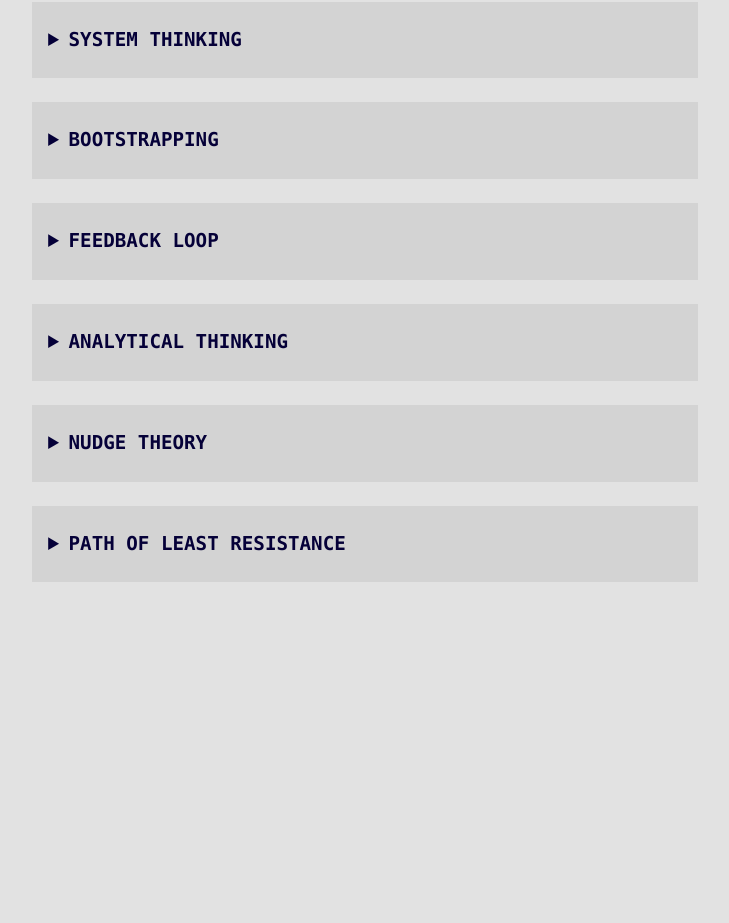
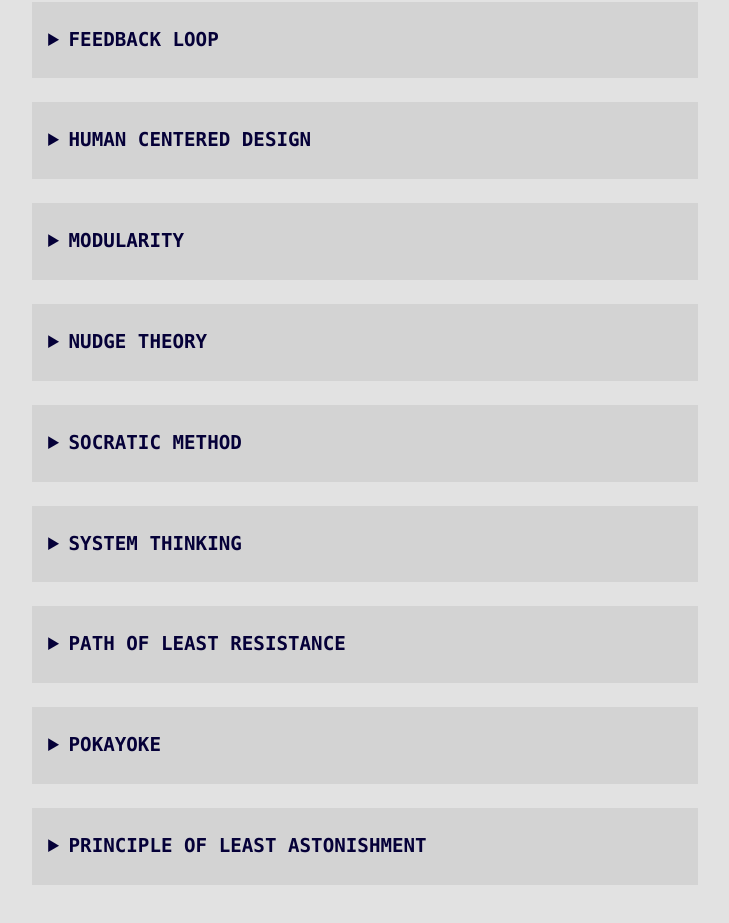
Before and after one commit to boriskirov/boris-kirov-portfolio, a Next.js app: page /playground/my-glossary in a window 1280 px wide. Shown: the part 659-1582 px from the top of the page, without its empty margins (275-1004 px from the left). Before the commit the page ends 1334 px from the top, so only its background shows below. Built offline with nearby package versions, Linux system fonts and the light colour scheme.

Commit message:
glossary update

```diff
--- a/pages/playground/my-glossary.js
+++ b/pages/playground/my-glossary.js
@@ -77,52 +77,13 @@ function Mirotone() {
                       aria-haspopup="true"
                       className={`${utilStyles.headingM}`}
                     >
-                      Socratic method
+                      Analytical thinking
                     </summary>
                     <p>
-                      The Socratic method (also known as method of Elenchus,
-                      elenctic method, or Socratic debate) is a form of
-                      cooperative argumentative dialogue between individuals,
-                      based on asking and answering questions to stimulate
-                      critical thinking and to draw out ideas and underlying
-                      presuppositions.
-                    </p>
-                  </details>
-
-                  <details className={`${utilStyles.dicCard}`}>
-                    <summary
-                      aria-haspopup="true"
-                      className={`${utilStyles.headingM}`}
-                    >
-                      Human Centered Design
-                    </summary>
-                    <p>
-                      Human-centered design is a creative approach to problem
-                      solving. It’s a process that starts with the people you’re
-                      designing for and ends with new solutions that are tailor
-                      made to suit their needs. Human-centered design is all
-                      about building a deep empathy with the people you’re
-                      designing for; generating tons of ideas; building a bunch
-                      of prototypes; sharing what you’ve made with the people
-                      you’re designing for; and eventually putting your
-                      innovative new solution out in the world.
-                    </p>
-                  </details>
-
-                  <details className={`${utilStyles.dicCard}`}>
-                    <summary
-                      aria-haspopup="true"
-                      className={`${utilStyles.headingM}`}
-                    >
-                      System Thinking
-                    </summary>
-                    <p>
-                      Systems thinking is a holistic approach to analysis that
-                      focuses on the way that a system's constituent parts
-                      interrelate and how systems work over time and within the
-                      context of larger systems. The systems thinking approach
-                      contrasts with traditional analysis, which studies systems
-                      by breaking them down into their separate elements.
+                      Analytical thinking is the ability to tackle complicated
+                      issues by evaluating information you’ve gathered and
+                      organized. Analytical thinkers can detect patterns between
+                      datasets that often lead to creative solutions.
                     </p>
                   </details>
 
@@ -163,13 +124,35 @@ function Mirotone() {
                       aria-haspopup="true"
                       className={`${utilStyles.headingM}`}
                     >
-                      Analytical thinking
+                      Human Centered Design
                     </summary>
                     <p>
-                      Analytical thinking is the ability to tackle complicated
-                      issues by evaluating information you’ve gathered and
-                      organized. Analytical thinkers can detect patterns between
-                      datasets that often lead to creative solutions.
+                      Human-centered design is a creative approach to problem
+                      solving. It’s a process that starts with the people you’re
+                      designing for and ends with new solutions that are tailor
+                      made to suit their needs. Human-centered design is all
+                      about building a deep empathy with the people you’re
+                      designing for; generating tons of ideas; building a bunch
+                      of prototypes; sharing what you’ve made with the people
+                      you’re designing for; and eventually putting your
+                      innovative new solution out in the world.
+                    </p>
+                  </details>
+
+                  <details className={`${utilStyles.dicCard}`}>
+                    <summary
+                      aria-haspopup="true"
+                      className={`${utilStyles.headingM}`}
+                    >
+                      Modularity
+                    </summary>
+                    <p>
+                      Modular design is a design approach that creates things
+                      out of independent parts with standard interfaces. This
+                      allows designs to be customized, upgraded, repaired and
+                      for parts to be. A well known example of modular design
+                      are LEGO plastic construction toys and Ikea the
+                      Scandinavian-founded, worldwide furniture store.
                     </p>
                   </details>
 
@@ -194,6 +177,40 @@ function Mirotone() {
                       aria-haspopup="true"
                       className={`${utilStyles.headingM}`}
                     >
+                      Socratic method
+                    </summary>
+                    <p>
+                      The Socratic method (also known as method of Elenchus,
+                      elenctic method, or Socratic debate) is a form of
+                      cooperative argumentative dialogue between individuals,
+                      based on asking and answering questions to stimulate
+                      critical thinking and to draw out ideas and underlying
+                      presuppositions.
+                    </p>
+                  </details>
+
+                  <details className={`${utilStyles.dicCard}`}>
+                    <summary
+                      aria-haspopup="true"
+                      className={`${utilStyles.headingM}`}
+                    >
+                      System Thinking
+                    </summary>
+                    <p>
+                      Systems thinking is a holistic approach to analysis that
+                      focuses on the way that a system's constituent parts
+                      interrelate and how systems work over time and within the
+                      context of larger systems. The systems thinking approach
+                      contrasts with traditional analysis, which studies systems
+                      by breaking them down into their separate elements.
+                    </p>
+                  </details>
+
+                  <details className={`${utilStyles.dicCard}`}>
+                    <summary
+                      aria-haspopup="true"
+                      className={`${utilStyles.headingM}`}
+                    >
                       Path of least resistance
                     </summary>
                     <p>
@@ -202,6 +219,42 @@ function Mirotone() {
                       when your goal is narrow such that you miss the bigger
                       picture by doing things the easy way. The following are
                       illustrative examples of the path of least resistance.
+                    </p>
+                  </details>
+
+                  <details className={`${utilStyles.dicCard}`}>
+                    <summary
+                      aria-haspopup="true"
+                      className={`${utilStyles.headingM}`}
+                    >
+                      Pokayoke
+                    </summary>
+                    <p>
+                      Is a Japanese design term that can be translated mistake
+                      proofing. Japanese business culture has a minor obsession
+                      with preventing human error through design. Pokayoke
+                      applies to both the design of production techniques and
+                      end products for consumers (e.g. Microwave doors typically
+                      can't be open when the microwave is operating).
+                    </p>
+                  </details>
+
+                  <details className={`${utilStyles.dicCard}`}>
+                    <summary
+                      aria-haspopup="true"
+                      className={`${utilStyles.headingM}`}
+                    >
+                      Principle Of Least Astonishment
+                    </summary>
+                    <p>
+                      Is a rule of thumb that states that user interfaces are
+                      best when they aren't surprising. That is to say, that
+                      when a user first sees your design they aren't surprised
+                      by how it works. This lowers the learning curve for users
+                      and tends to generate positive emotions. When users need
+                      to invest in learning a design, they may feel that they
+                      are bending to technology as opposed to technology bending
+                      to them.
                     </p>
                   </details>
                 </section>
--- a/styles/utils.module.css
+++ b/styles/utils.module.css
@@ -207,6 +207,11 @@ a.stackCard:focus {
   font-weight: bold;
 }
 
+details.dicCard summary:focus-visible {
+  outline: none;
+  box-shadow: 0 0 0 4px #3f53d9;
+}
+
 .externalPassage {
   width: 100%;
   color: inherit;
```
